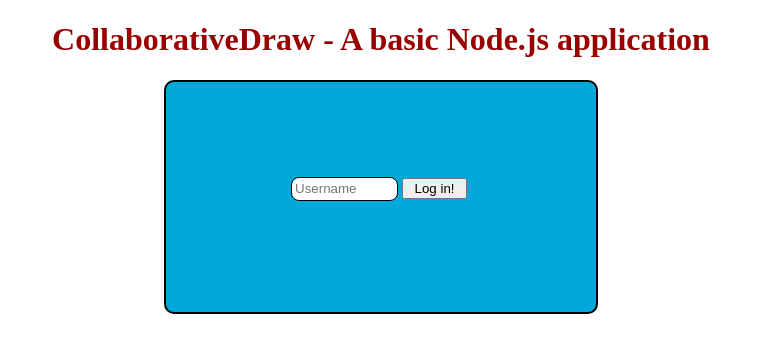
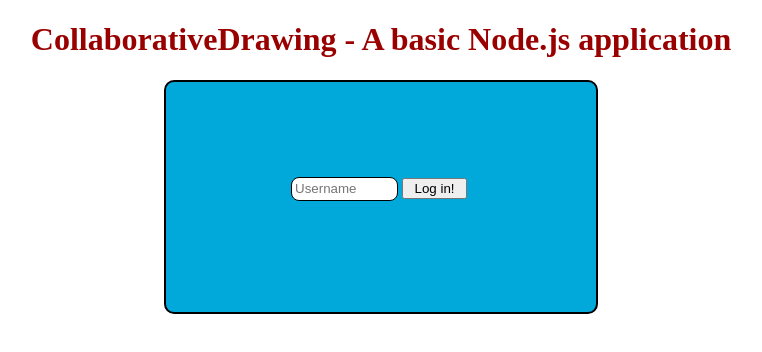
Before and after one commit to aochagavia/CollabDraw, a website: page client/index.html in a window 1280 px wide. Shown: the whole page, without its empty margins (259-1021 px from the left). Drawn offline with nearby package versions, Linux system fonts and the light colour scheme; no server answers.

Commit message:
Changed page title

```diff
--- a/client/index.html
+++ b/client/index.html
@@ -1,7 +1,7 @@
 <!doctype html>
 <html>
   <head>
-    <title>CollaborativeDraw</title>
+    <title>CollaborativeDrawing</title>
     <meta charset="UTF-8">
     <link rel="stylesheet" href="style.css" />
     <script src="/socket.io/socket.io.js"></script>
@@ -12,7 +12,7 @@
   </head>
   <body>
     <div class="title">
-      <h1>CollaborativeDraw - A basic Node.js application</h1>
+      <h1>CollaborativeDrawing - A basic Node.js application</h1>
     </div>
     <div class="main">
       <div id="login">
```
